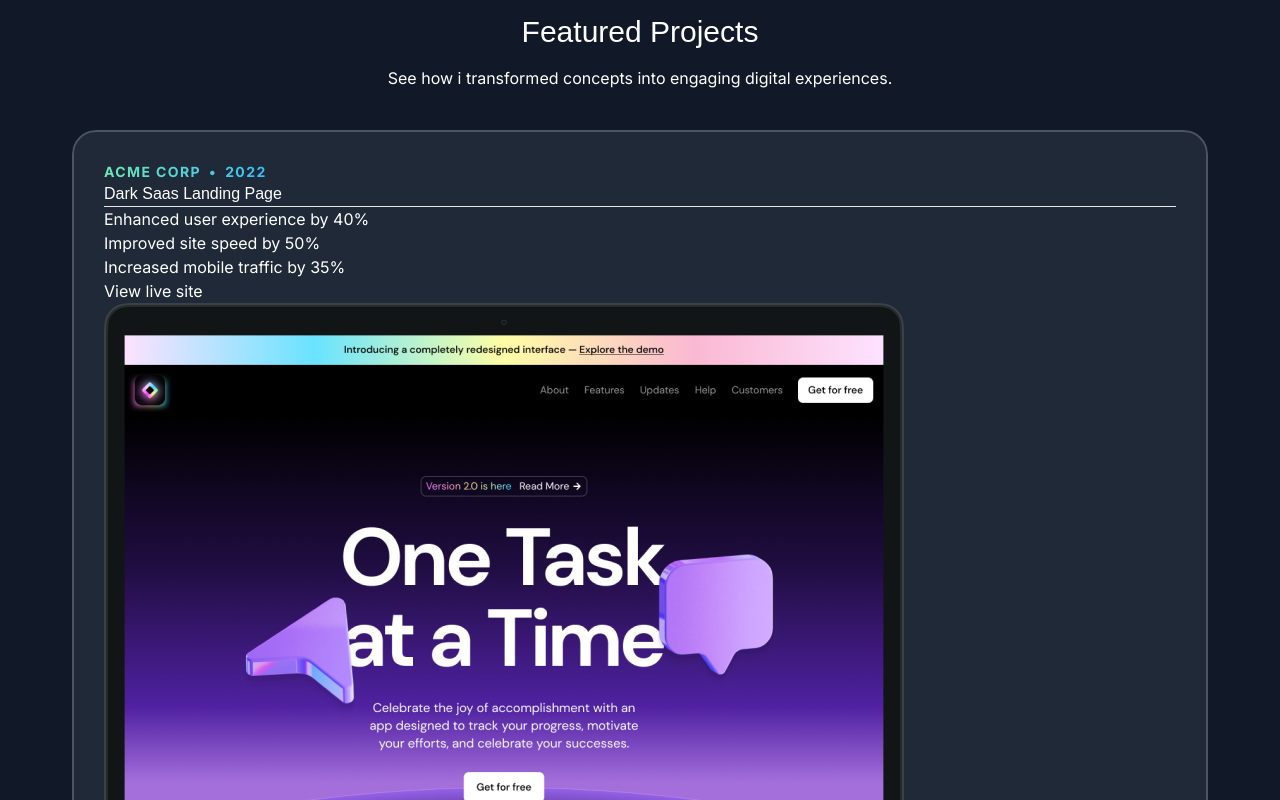
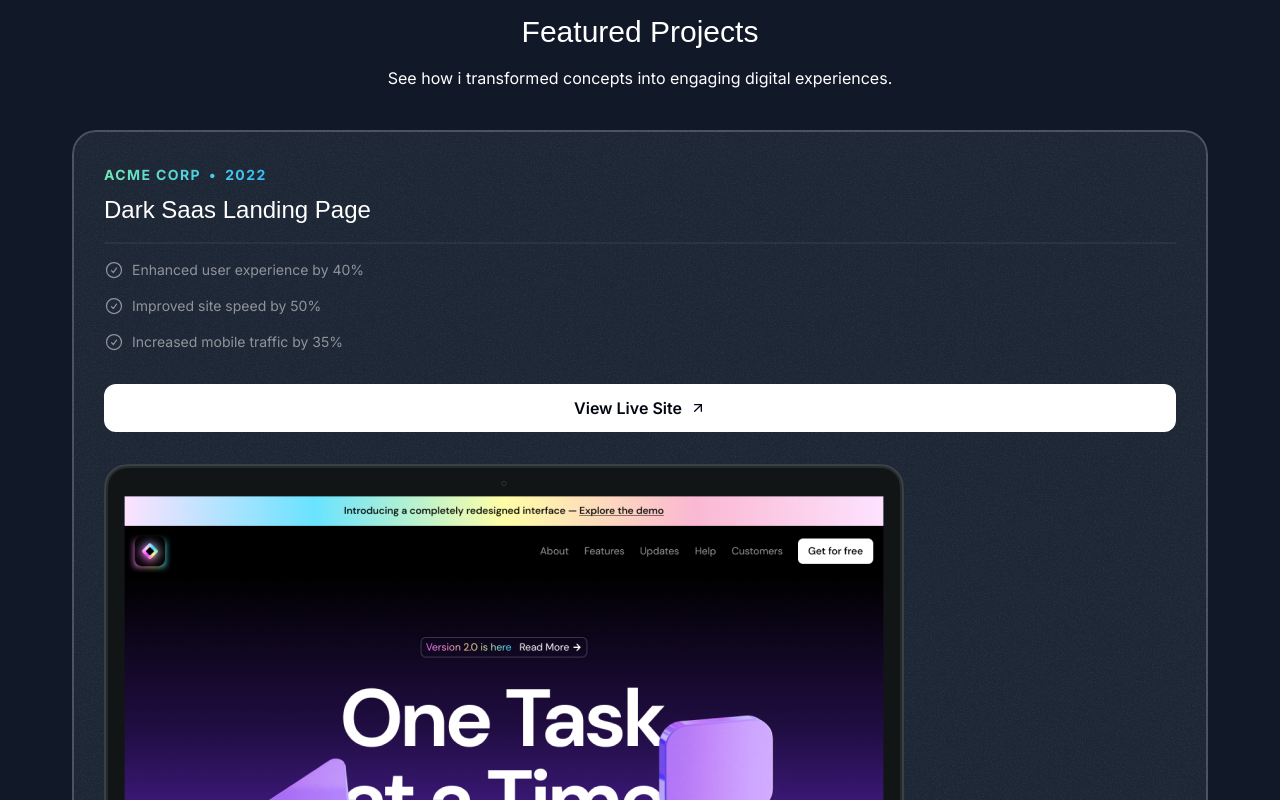
Before and after one commit to Dev-Thembinkosi/portfolio-website, a Next.js app: page / in a window 1280 px wide. Shown: the part 860-1660 px from the top of the page. Built offline with nearby package versions, Linux system fonts and the light colour scheme; a web font is replaced by a local one.

Commit message:
Project background grain implemented

```diff
--- a/src/sections/Projects.tsx
+++ b/src/sections/Projects.tsx
@@ -2,6 +2,9 @@
 import lightSaasLandingPage from "@/assets/images/light-saas-landing-page.png";
 import aiStartupLandingPage from "@/assets/images/ai-startup-landing-page.png";
 import Image from "next/image";
+import CheckCircleIcon from "@/assets/icons/check-circle.svg";
+import ArrowUpRightIcon from "@/assets/icons/arrow-up-right.svg";
+import grainImage from "@/assets/images/grain.jpg";
 
 const portfolioProjects = [
   {
@@ -44,7 +47,7 @@
 
 export const ProjectsSection = () => {
   return (
-    <div>
+    <section className="pb-16">
       <div className="container">
         <div className="flex justify-center">
           <p className="upper-case font-semibold tracking-widest bg-gradient-to-r from-emerald-300 to-sky-400 text-transparent bg-clip-text">
@@ -58,38 +61,57 @@
           See how i transformed concepts into engaging digital experiences.
         </p>
 
-        <div className="flex flex-col mt-10">
+        <div className="flex flex-col mt-10 gap-20">
           {portfolioProjects.map((project) => {
             return (
               <div
                 key={project.title}
-                className="bg-gray-800 rounded-3xl relative z-0 overflow-hidden after:z-10 after:content-[''] after:absolute after:inset-0 after:outline-2 after:outline after:-outline-offset-2 after:rounded-3xl after:outline-white/20 p-8"
+                className="bg-gray-800 rounded-3xl relative z-0 overflow-hidden after:z-10 after:content-[''] after:absolute after:inset-0 after:outline-2 after:outline after:-outline-offset-2 after:rounded-3xl after:outline-white/20 px-8 pt-8 after:pointer-events-none"
               >
-                <div className="flex">
-                  <div className="bg-gradient-to-r from-emerald-300 to-sky-400 inline-flex gap-2 font-bold uppercase tracking-widest text-sm text-transparent bg-clip-text">
-                    <span>{project.company}</span>
-                    <span>&bull;</span>
-                    <span>{project.year}</span>
-                  </div>
+                <div
+                  className="absolute inset-0 -z-10 opacity-5"style={{
+
+                    backgroundImage:`url(${grainImage.src})`
+                  }}
+                ></div>
+
+                <div className="bg-gradient-to-r from-emerald-300 to-sky-400 inline-flex gap-2 font-bold uppercase tracking-widest text-sm text-transparent bg-clip-text">
+                  <span>{project.company}</span>
+                  <span>&bull;</span>
+                  <span>{project.year}</span>
                 </div>
-                <h3 className="font-serif">{project.title}</h3>
-                <hr />
-                <ul>
+
+                <h3 className="font-serif text-2xl mt-2">{project.title}</h3>
+                <hr className="border-t-2 border-white/5 mt-4" />
+                <ul className="flex flex-col gap-4 mt-4">
                   {project.results.map((result) => (
-                    <li key={result.title}>{result.title}</li>
+                    <li
+                      key={result.title}
+                      className="flex gap-2 text-sm text-white/50"
+                    >
+                      <CheckCircleIcon className="size-5" />
+                      <span>{result.title}</span>
+                    </li>
                   ))}
                 </ul>
 
                 <a href={project.link}>
-                  <button>View live site</button>
+                  <button className="bg-white text-gray-950 h-12 w-full rounded-xl font-semibold inline-flex items-center justify-center gap-2 mt-8">
+                    <span>View Live Site</span>
+                    <ArrowUpRightIcon className="size-4" />
+                  </button>
                 </a>
 
-                <Image src={project.image} alt={project.title} />
+                <Image
+                  src={project.image}
+                  alt={project.title}
+                  className="mt-8 -mb-4"
+                />
               </div>
             );
           })}
         </div>
       </div>
-    </div>
+    </section>
   );
 };
```
